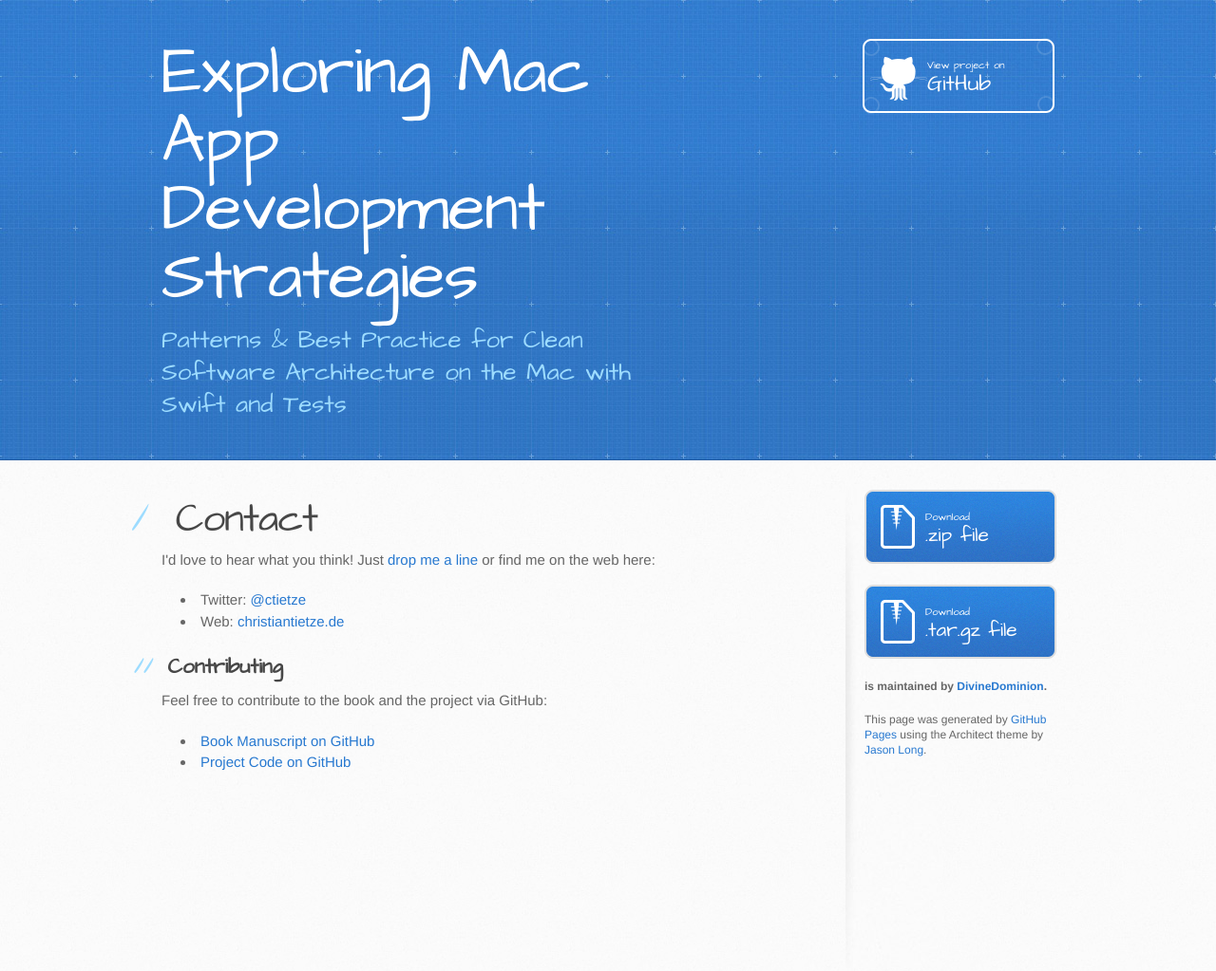
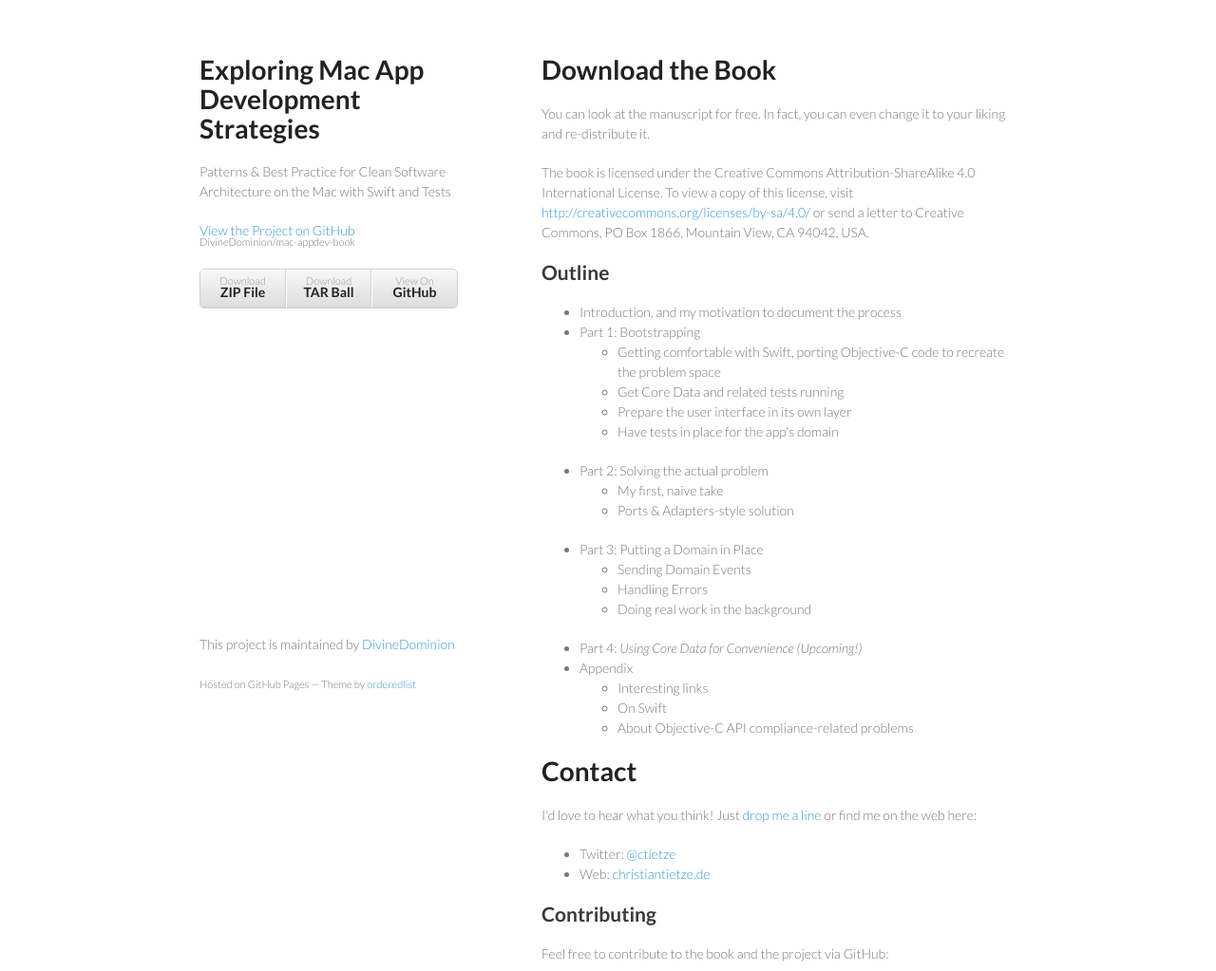
Before and after one commit to CleanCocoa/mac-appdev-book, a plain HTML site: page index.html in a window 1280 px wide. Shown: the top 1023 px of the page at 95% size. Drawn offline with Linux system fonts and the light colour scheme.

Commit message:
Create gh-pages branch via GitHub

```diff
--- a/index.html
+++ b/index.html
@@ -1,34 +1,82 @@
-<!DOCTYPE html>
+<!doctype html>
 <html>
   <head>
-    <meta charset='utf-8'>
+    <meta charset="utf-8">
     <meta http-equiv="X-UA-Compatible" content="chrome=1">
-    <meta name="viewport" content="width=device-width, initial-scale=1, maximum-scale=1">
-    <link href='https://fonts.googleapis.com/css?family=Architects+Daughter' rel='stylesheet' type='text/css'>
-    <link rel="stylesheet" type="text/css" href="stylesheets/stylesheet.css" media="screen">
-    <link rel="stylesheet" type="text/css" href="stylesheets/pygment_trac.css" media="screen">
-    <link rel="stylesheet" type="text/css" href="stylesheets/print.css" media="print">
+    <title>Exploring Mac App Development Strategies by DivineDominion</title>
 
+    <link rel="stylesheet" href="stylesheets/styles.css">
+    <link rel="stylesheet" href="stylesheets/pygment_trac.css">
+    <meta name="viewport" content="width=device-width, initial-scale=1, user-scalable=no">
     <!--[if lt IE 9]>
     <script src="//html5shiv.googlecode.com/svn/trunk/html5.js"></script>
     <![endif]-->
+  </head>
+  <body>
+    <div class="wrapper">
+      <header>
+        <h1>Exploring Mac App Development Strategies</h1>
+        <p>Patterns &amp; Best Practice for Clean Software Architecture on the Mac with Swift and Tests</p>
 
-    <title>Exploring Mac App Development Strategies by DivineDominion</title>
-  </head>
+        <p class="view"><a href="https://github.com/DivineDominion/mac-appdev-book">View the Project on GitHub <small>DivineDominion/mac-appdev-book</small></a></p>
 
-  <body>
-    <header>
-      <div class="inner">
-        <h1>Exploring Mac App Development Strategies</h1>
-        <h2>Patterns &amp; Best Practice for Clean Software Architecture on the Mac with Swift and Tests</h2>
-        <a href="https://github.com/DivineDominion/mac-appdev-book" class="button"><small>View project on</small> GitHub</a>
-      </div>
-    </header>
 
-    <div id="content-wrapper">
-      <div class="inner clearfix">
-        <section id="main-content">
-          <h1>
+        <ul>
+          <li><a href="https://github.com/DivineDominion/mac-appdev-book/zipball/master">Download <strong>ZIP File</strong></a></li>
+          <li><a href="https://github.com/DivineDominion/mac-appdev-book/tarball/master">Download <strong>TAR Ball</strong></a></li>
+          <li><a href="https://github.com/DivineDominion/mac-appdev-book">View On <strong>GitHub</strong></a></li>
+        </ul>
+      </header>
+      <section>
+        <h1>
+<a id="download-the-book" class="anchor" href="#download-the-book" aria-hidden="true"><span class="octicon octicon-link"></span></a>Download the Book</h1>
+
+<p>You can look at the manuscript for free. In fact, you can even change it to your liking and re-distribute it.</p>
+
+<p>The book is licensed under the Creative Commons Attribution-ShareAlike 4.0 International License. To view a copy of this license, visit <a href="http://creativecommons.org/licenses/by-sa/4.0/">http://creativecommons.org/licenses/by-sa/4.0/</a> or send a letter to Creative Commons, PO Box 1866, Mountain View, CA 94042, USA.</p>
+
+<h2>
+<a id="outline" class="anchor" href="#outline" aria-hidden="true"><span class="octicon octicon-link"></span></a>Outline</h2>
+
+<ul>
+<li>Introduction, and my motivation to document the process</li>
+<li>Part 1: Bootstrapping
+
+<ul>
+<li>Getting comfortable with Swift, porting Objective-C code to recreate the problem space</li>
+<li>Get Core Data and related tests running</li>
+<li>Prepare the user interface in its own layer</li>
+<li>Have tests in place for the app's domain</li>
+</ul>
+</li>
+<li>Part 2: Solving the actual problem
+
+<ul>
+<li>My first, naive take</li>
+<li>Ports &amp; Adapters-style solution</li>
+</ul>
+</li>
+<li>Part 3: Putting a Domain in Place
+
+<ul>
+<li>Sending Domain Events</li>
+<li>Handling Errors</li>
+<li>Doing real work in the background</li>
+</ul>
+</li>
+<li>Part 4: <em>Using Core Data for Convenience (Upcoming!)</em>
+</li>
+<li>Appendix
+
+<ul>
+<li>Interesting links</li>
+<li>On Swift</li>
+<li>About Objective-C API compliance-related problems</li>
+</ul>
+</li>
+</ul>
+
+<h1>
 <a id="contact" class="anchor" href="#contact" aria-hidden="true"><span class="octicon octicon-link"></span></a>Contact</h1>
 
 <p>I'd love to hear what you think! Just <a href="http://christiantietze.de/about">drop me a line</a> or find me on the web here:</p>
@@ -49,25 +97,13 @@
 <li><a href="https://github.com/DivineDominion/mac-appdev-book">Book Manuscript on GitHub</a></li>
 <li><a href="https://github.com/DivineDominion/mac-appdev-code">Project Code on GitHub</a></li>
 </ul>
-        </section>
-
-        <aside id="sidebar">
-          <a href="https://github.com/DivineDominion/mac-appdev-book/zipball/master" class="button">
-            <small>Download</small>
-            .zip file
-          </a>
-          <a href="https://github.com/DivineDominion/mac-appdev-book/tarball/master" class="button">
-            <small>Download</small>
-            .tar.gz file
-          </a>
-
-          <p class="repo-owner"><a href="https://github.com/DivineDominion/mac-appdev-book"></a> is maintained by <a href="https://github.com/DivineDominion">DivineDominion</a>.</p>
-
-          <p>This page was generated by <a href="https://pages.github.com">GitHub Pages</a> using the Architect theme by <a href="https://twitter.com/jasonlong">Jason Long</a>.</p>
-        </aside>
-      </div>
+      </section>
+      <footer>
+        <p>This project is maintained by <a href="https://github.com/DivineDominion">DivineDominion</a></p>
+        <p><small>Hosted on GitHub Pages &mdash; Theme by <a href="https://github.com/orderedlist">orderedlist</a></small></p>
+      </footer>
     </div>
-
+    <script src="javascripts/scale.fix.js"></script>
 
   </body>
 </html>
--- /dev/null
+++ b/javascripts/scale.fix.js
@@ -0,0 +1,17 @@
+var metas = document.getElementsByTagName('meta');
+var i;
+if (navigator.userAgent.match(/iPhone/i)) {
+  for (i=0; i<metas.length; i++) {
+    if (metas[i].name == "viewport") {
+      metas[i].content = "width=device-width, minimum-scale=1.0, maximum-scale=1.0";
+    }
+  }
+  document.addEventListener("gesturestart", gestureStart, false);
+}
+function gestureStart() {
+  for (i=0; i<metas.length; i++) {
+    if (metas[i].name == "viewport") {
+      metas[i].content = "width=device-width, minimum-scale=0.25, maximum-scale=1.6";
+    }
+  }
+}
--- /dev/null
+++ b/stylesheets/styles.css
@@ -0,0 +1,255 @@
+@import url(https://fonts.googleapis.com/css?family=Lato:300italic,700italic,300,700);
+
+body {
+  padding:50px;
+  font:14px/1.5 Lato, "Helvetica Neue", Helvetica, Arial, sans-serif;
+  color:#777;
+  font-weight:300;
+}
+
+h1, h2, h3, h4, h5, h6 {
+  color:#222;
+  margin:0 0 20px;
+}
+
+p, ul, ol, table, pre, dl {
+  margin:0 0 20px;
+}
+
+h1, h2, h3 {
+  line-height:1.1;
+}
+
+h1 {
+  font-size:28px;
+}
+
+h2 {
+  color:#393939;
+}
+
+h3, h4, h5, h6 {
+  color:#494949;
+}
+
+a {
+  color:#39c;
+  font-weight:400;
+  text-decoration:none;
+}
+
+a small {
+  font-size:11px;
+  color:#777;
+  margin-top:-0.6em;
+  display:block;
+}
+
+.wrapper {
+  width:860px;
+  margin:0 auto;
+}
+
+blockquote {
+  border-left:1px solid #e5e5e5;
+  margin:0;
+  padding:0 0 0 20px;
+  font-style:italic;
+}
+
+code, pre {
+  font-family:Monaco, Bitstream Vera Sans Mono, Lucida Console, Terminal;
+  color:#333;
+  font-size:12px;
+}
+
+pre {
+  padding:8px 15px;
+  background: #f8f8f8;
+  border-radius:5px;
+  border:1px solid #e5e5e5;
+  overflow-x: auto;
+}
+
+table {
+  width:100%;
+  border-collapse:collapse;
+}
+
+th, td {
+  text-align:left;
+  padding:5px 10px;
+  border-bottom:1px solid #e5e5e5;
+}
+
+dt {
+  color:#444;
+  font-weight:700;
+}
+
+th {
+  color:#444;
+}
+
+img {
+  max-width:100%;
+}
+
+header {
+  width:270px;
+  float:left;
+  position:fixed;
+}
+
+header ul {
+  list-style:none;
+  height:40px;
+
+  padding:0;
+
+  background: #eee;
+  background: -moz-linear-gradient(top, #f8f8f8 0%, #dddddd 100%);
+  background: -webkit-gradient(linear, left top, left bottom, color-stop(0%,#f8f8f8), color-stop(100%,#dddddd));
+  background: -webkit-linear-gradient(top, #f8f8f8 0%,#dddddd 100%);
+  background: -o-linear-gradient(top, #f8f8f8 0%,#dddddd 100%);
+  background: -ms-linear-gradient(top, #f8f8f8 0%,#dddddd 100%);
+  background: linear-gradient(top, #f8f8f8 0%,#dddddd 100%);
+
+  border-radius:5px;
+  border:1px solid #d2d2d2;
+  box-shadow:inset #fff 0 1px 0, inset rgba(0,0,0,0.03) 0 -1px 0;
+  width:270px;
+}
+
+header li {
+  width:89px;
+  float:left;
+  border-right:1px solid #d2d2d2;
+  height:40px;
+}
+
+header ul a {
+  line-height:1;
+  font-size:11px;
+  color:#999;
+  display:block;
+  text-align:center;
+  padding-top:6px;
+  height:40px;
+}
+
+strong {
+  color:#222;
+  font-weight:700;
+}
+
+header ul li + li {
+  width:88px;
+  border-left:1px solid #fff;
+}
+
+header ul li + li + li {
+  border-right:none;
+  width:89px;
+}
+
+header ul a strong {
+  font-size:14px;
+  display:block;
+  color:#222;
+}
+
+section {
+  width:500px;
+  float:right;
+  padding-bottom:50px;
+}
+
+small {
+  font-size:11px;
+}
+
+hr {
+  border:0;
+  background:#e5e5e5;
+  height:1px;
+  margin:0 0 20px;
+}
+
+footer {
+  width:270px;
+  float:left;
+  position:fixed;
+  bottom:50px;
+}
+
+@media print, screen and (max-width: 960px) {
+
+  div.wrapper {
+    width:auto;
+    margin:0;
+  }
+
+  header, section, footer {
+    float:none;
+    position:static;
+    width:auto;
+  }
+
+  header {
+    padding-right:320px;
+  }
+
+  section {
+    border:1px solid #e5e5e5;
+    border-width:1px 0;
+    padding:20px 0;
+    margin:0 0 20px;
+  }
+
+  header a small {
+    display:inline;
+  }
+
+  header ul {
+    position:absolute;
+    right:50px;
+    top:52px;
+  }
+}
+
+@media print, screen and (max-width: 720px) {
+  body {
+    word-wrap:break-word;
+  }
+
+  header {
+    padding:0;
+  }
+
+  header ul, header p.view {
+    position:static;
+  }
+
+  pre, code {
+    word-wrap:normal;
+  }
+}
+
+@media print, screen and (max-width: 480px) {
+  body {
+    padding:15px;
+  }
+
+  header ul {
+    display:none;
+  }
+}
+
+@media print {
+  body {
+    padding:0.4in;
+    font-size:12pt;
+    color:#444;
+  }
+}
```
Also changed, not shown: params.json (+1 -1 lines).
